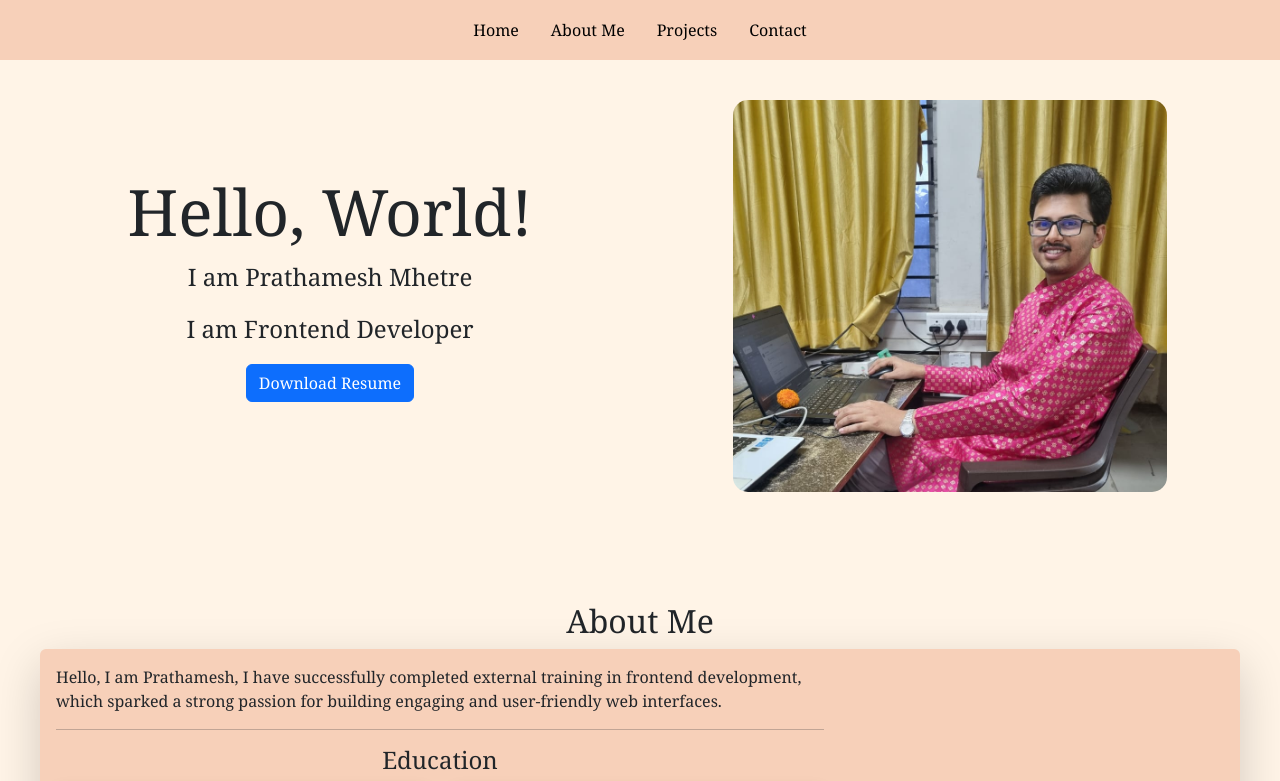
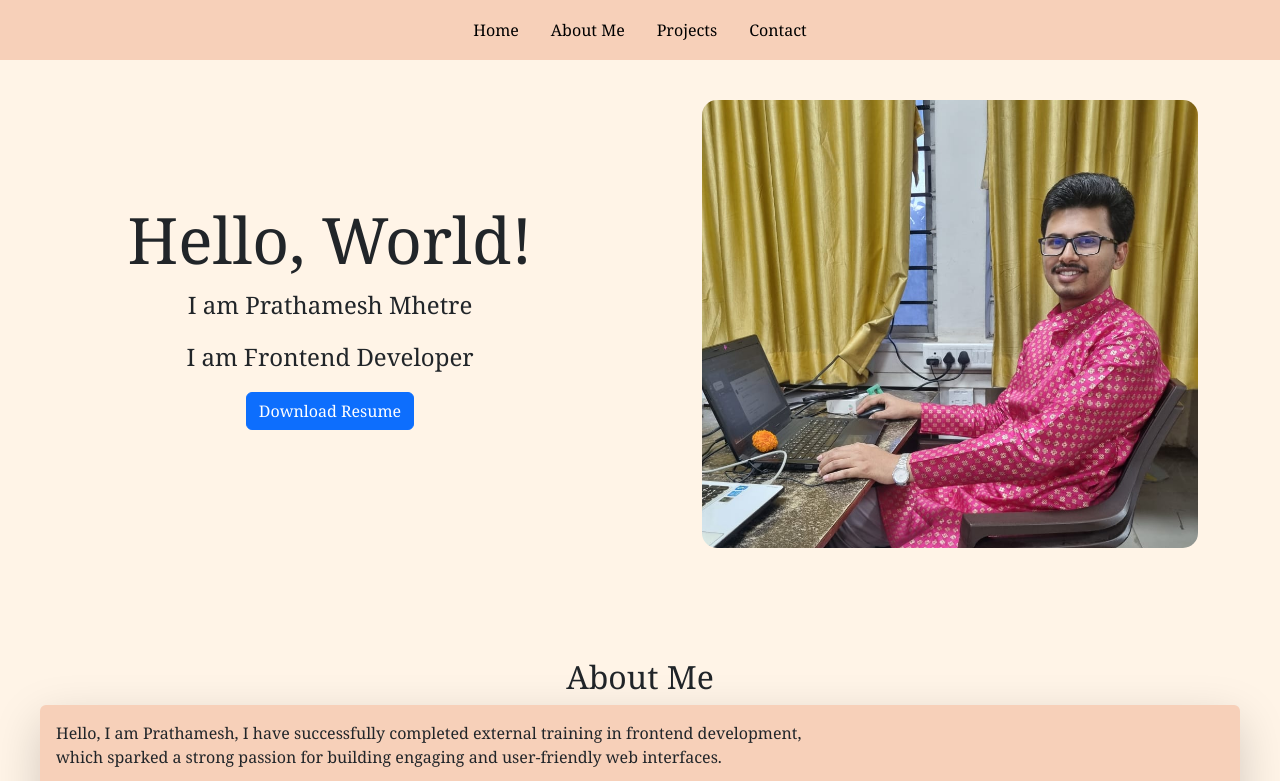
Before and after one commit to prathamesh2503/Prathamesh-Mhetre, a React (Vite) app: page / in a window 1280 px wide. Shown: the top 781 px of the page. Built offline with nearby package versions, Linux system fonts and the light colour scheme.

Commit message:
hero section image size increased

```diff
--- a/src/styles/index.css
+++ b/src/styles/index.css
@@ -57,7 +57,7 @@ body{
 }
 
 .hero-container-child-image img{
-width: 70%;
+width: 80%;
 height: auto;
 display: block;
 border-radius: 15px;
@@ -151,7 +151,4 @@ border-radius: 15px;
     flex-direction: column;
     text-align: center;
   }
-  #hero-image{
-    height: 100%;
-  }
 }
```
